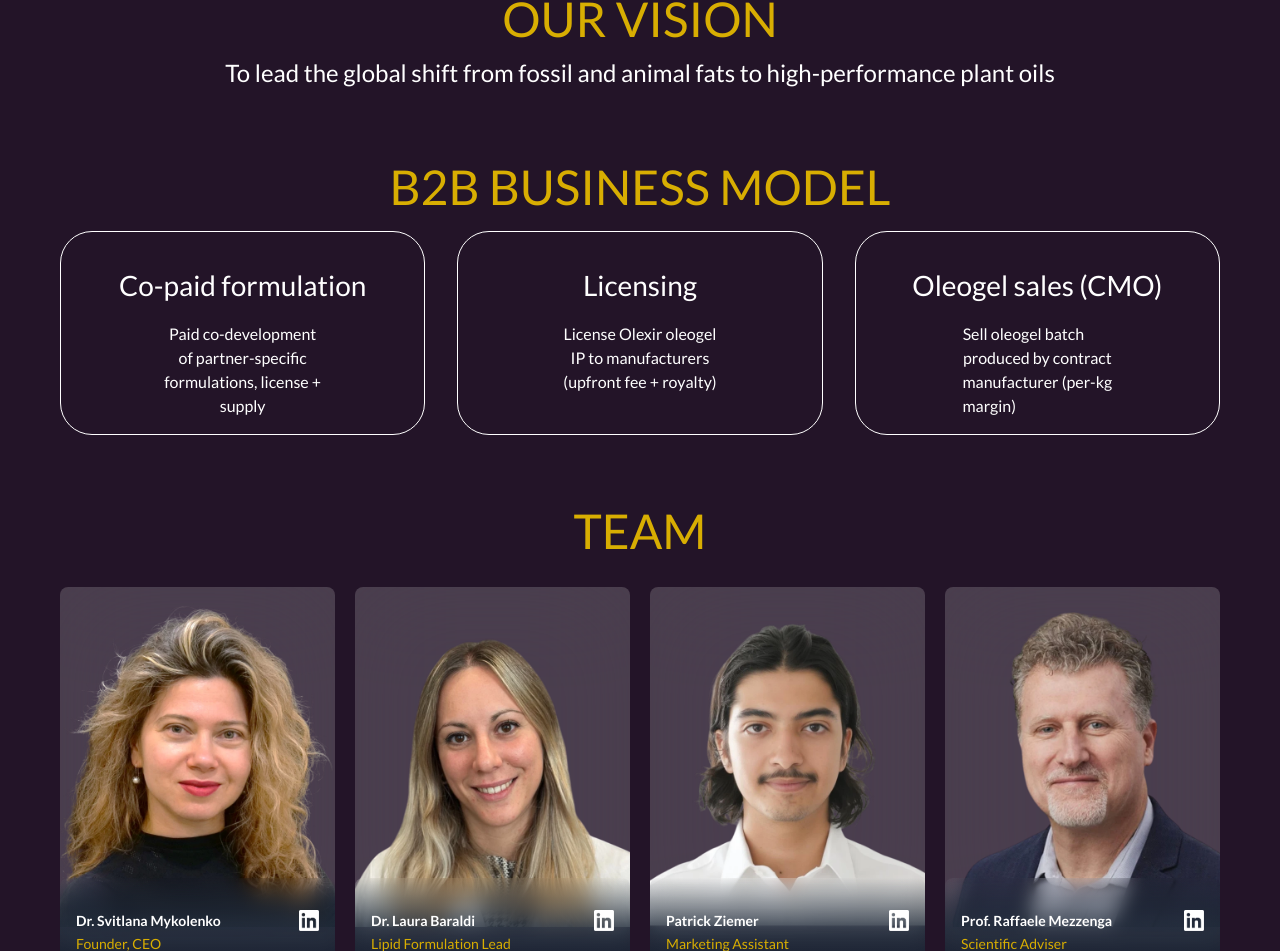
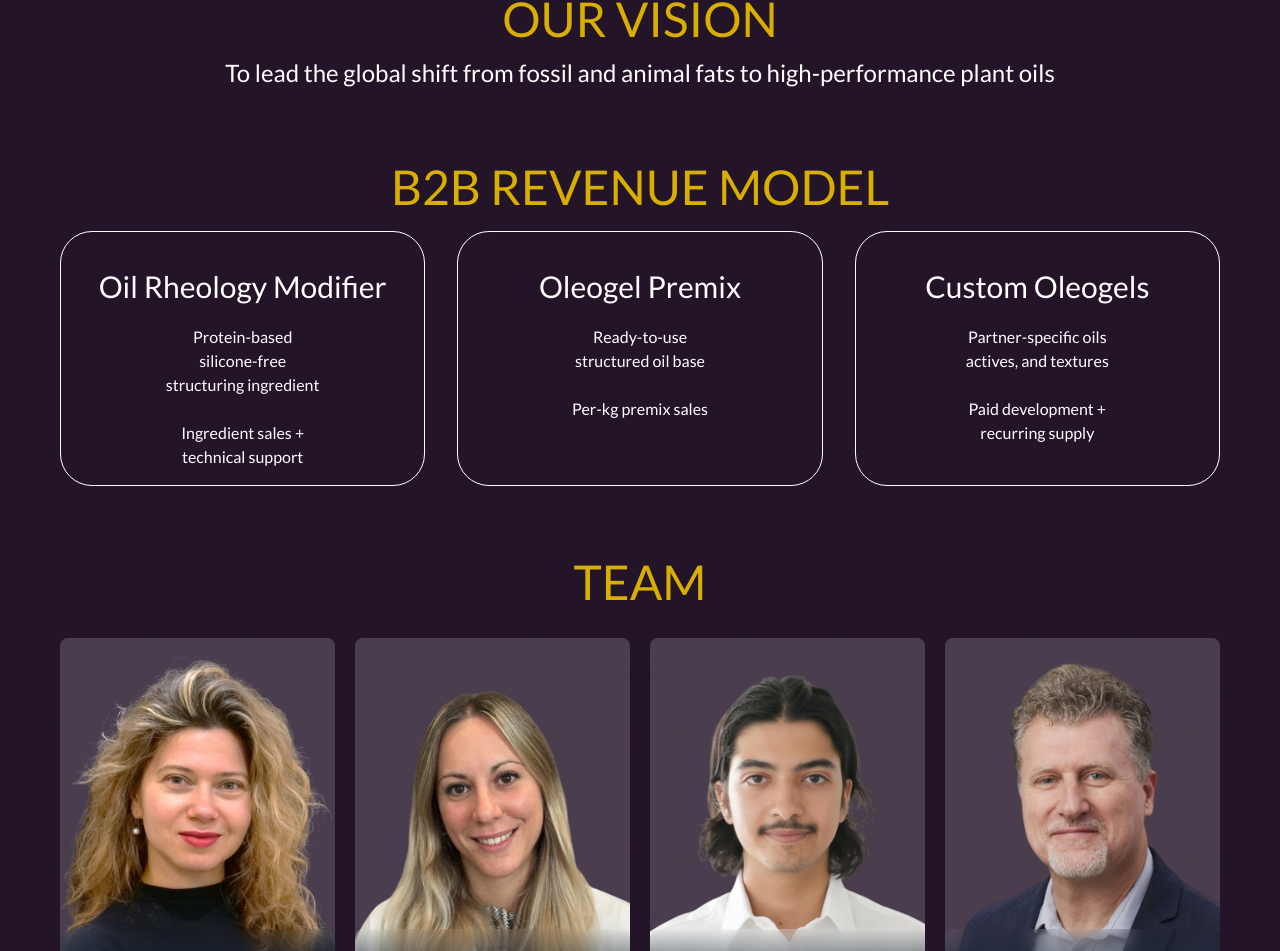
Before and after one commit to MrDrProfessorPatrick/olexir, a Next.js app: page /aboutus in a window 1280 px wide. Shown: the part 1545-2496 px from the top of the page. Built offline with nearby package versions, Linux system fonts and the light colour scheme.

Commit message:
b2b revenuw w-1400px for 2xl and hihger

```diff
--- a/src/app/aboutus/page.js
+++ b/src/app/aboutus/page.js
@@ -238,7 +238,7 @@ export default function AboutUs() {
                         <h2
                             className={`${lato.className} text-[24px] lg:text-[48px] text-center text-[#D8AE02]`}
                         >
-                            B2B BUSINESS MODEL
+                            B2B REVENUE MODEL
                         </h2>
                         {/* mobile */}
                         <div className="flex flex-col gap-4 justify-center items-center mt-2 tabular-nums lg:hidden">
@@ -288,53 +288,53 @@ export default function AboutUs() {
                             </div>
                         </div>
                         {/* tablet and desktop */}
-                        <div className="flex-row gap-8 lg:justify-around mt-2 hidden lg:flex tabular-nums">
+                        <div className="flex-row gap-8 lg:justify-center mt-2 hidden lg:flex tabular-nums 2xl:w-[1400px] 2xl:m-auto">
                             <div
                                 id="planProtein"
-                                className={`w-full flex flex-col items-center border-1 border-solid border-white rounded-full md:rounded-4xl text-[14px] lg:text-[14px] xl:text-[16px] 2xl:text-[18px] text-white px-1 lg:px-6 xl:px-4 2xl:px-12 py-4 ${lato.className}`}
+                                className={`w-full flex flex-col items-center border-1 border-solid border-white rounded-full md:rounded-4xl text-[14px] lg:text-[14px] xl:text-[16px] 2xl:text-[18px] 3xl:text-[22px] text-white px-1 lg:px-6 xl:px-4 2xl:px-12 py-4 ${lato.className}`}
                             >
                                 <h3
-                                    className={`text-[24px] xl:text-[28px] text-white px-1 lg:px-1 xl:px-8 2xl:px-1 py-4 ${lato.className}`}
+                                    className={`text-[24px] xl:text-[30px] text-white px-1 lg:px-1 xl:px-2 2xl:px-1 py-4 ${lato.className}`}
                                 >
-                                    Co-paid formulation
+                                    Oil Rheology Modifier
                                 </h3>
-                                <span>Paid co-development</span>
-                                <span>of partner-specific</span>
-                                <span>formulations, license +</span>
-                                <span>supply</span>
+                                <span>Protein-based</span>
+                                <span>silicone-free</span>
+                                <span>structuring ingredient</span>
+                                <br />
+                                <span>Ingredient sales +</span>
+                                <span>technical support</span>
                             </div>
 
                             <div
                                 id="secondPlanProtein"
-                                className={`w-full flex flex-col items-center border-1 border-solid border-white rounded-full md:rounded-4xl text-[14px] lg:text-[14px] xl:text-[16px] 2xl:text-[18px] text-white px-1 lg:px-6 xl:px-4 2xl:px-12 py-4 ${lato.className}`}
+                                className={`w-full flex flex-col items-center border-1 border-solid border-white rounded-full md:rounded-4xl text-[14px] lg:text-[14px] xl:text-[16px] 2xl:text-[18px] 3xl:text-[22px] text-white px-1 lg:px-6 xl:px-4 2xl:px-12 py-4 ${lato.className}`}
                             >
                                 <h3
-                                    className={`text-[24px] xl:text-[28px] text-white px-1 lg:px-1 xl:px-8 2xl:px-1 py-4 ${lato.className}`}
+                                    className={`text-[24px] xl:text-[30px] text-white px-1 lg:px-1 xl:px-8 2xl:px-1 py-4 ${lato.className}`}
                                 >
-                                    Licensing
+                                    Oleogel Premix
                                 </h3>
-                                <span>License Olexir oleogel</span>
-                                <span>IP to manufacturers</span>
-                                <span>(upfront fee + royalty)</span>
+                                <span>Ready-to-use</span>
+                                <span>structured oil base</span>
+                                <br />
+                                <span>Per-kg premix sales</span>
                             </div>
 
                             <div
                                 id="thirdPlanProtein"
-                                className={`w-full flex flex-col items-center border-1 border-solid border-white rounded-full md:rounded-4xl text-[14px] lg:text-[14px] xl:text-[16px] 2xl:text-[18px] text-white px-1 lg:px-6 xl:px-4 2xl:px-12 py-4 ${lato.className}`}
+                                className={`w-full flex flex-col items-center border-1 border-solid border-white rounded-full md:rounded-4xl text-[14px] lg:text-[14px] xl:text-[16px] 2xl:text-[18px] 3xl:text-[22px] text-white px-1 lg:px-6 xl:px-4 2xl:px-12 py-4 ${lato.className}`}
                             >
                                 <h3
-                                    className={`text-[24px] xl:text-[28px] text-white px-1 lg:px-1 xl:px-8 2xl:px-1 py-4 ${lato.className}`}
+                                    className={`text-[24px] xl:text-[30px] text-white px-1 lg:px-1 xl:px-8 2xl:px-1 py-4 ${lato.className}`}
                                 >
-                                    Oleogel sales (CMO)
+                                    Custom Oleogels
                                 </h3>
-                                <span>
-                                    Sell oleogel batch
-                                    &nbsp;&nbsp;&nbsp;&nbsp;&nbsp;&nbsp;&nbsp;&nbsp;
-                                </span>
-                                <span>produced by contract</span>
-                                <span>
-                                    manufacturer (per-kg <br /> margin)
-                                </span>
+                                <span>Partner-specific oils</span>
+                                <span>actives, and textures</span>
+                                <br />
+                                <span>Paid development +</span>
+                                <span>recurring supply</span>
                             </div>
                         </div>
                     </>
```
